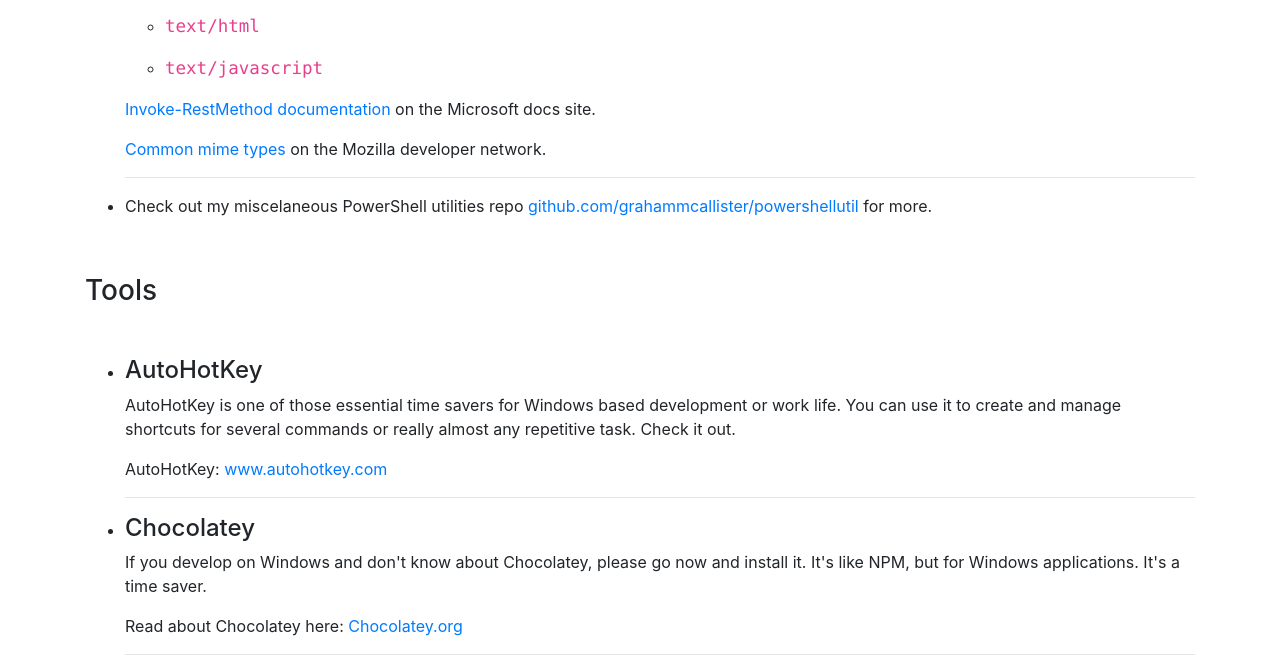
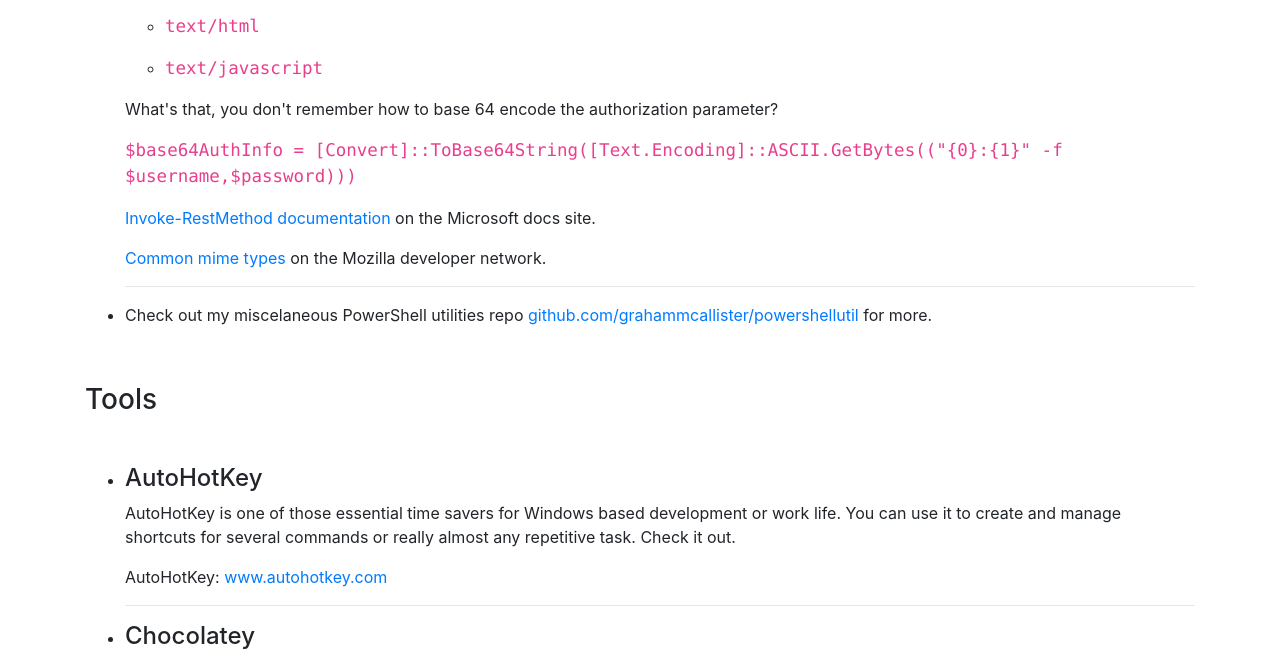
Before and after one commit to grahammcallister/grahammcallisternet, a website: page views/bookmarkthis.html in a window 1280 px wide. Shown: the part 2186-2842 px from the top of the page. Drawn offline with nearby package versions, Linux system fonts and the light colour scheme.

Commit message:
Add base64 encode

```diff
--- a/views/bookmarkthis.html
+++ b/views/bookmarkthis.html
@@ -153,6 +153,10 @@
 
                     </ul>
                 </p>
+                <p>
+                    What's that, you don't remember how to base 64 encode the authorization parameter?
+                    <blockquote class="blockquote"><code>$base64AuthInfo = [Convert]::ToBase64String([Text.Encoding]::ASCII.GetBytes(("{0}:{1}" -f $username,$password)))</code></blockquote>
+                </p>
                 <p><a href="https://docs.microsoft.com/en-us/powershell/module/microsoft.powershell.utility/invoke-restmethod?view=powershell-7">Invoke-RestMethod documentation</a> on the Microsoft docs site.</p>
                 <p><a href="https://developer.mozilla.org/en-US/docs/Web/HTTP/Basics_of_HTTP/MIME_types/Common_types">Common mime types</a> on the Mozilla developer network.</p>
                 <hr />
```
